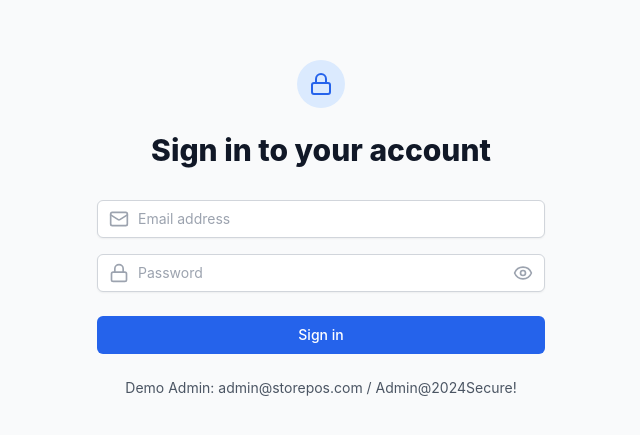
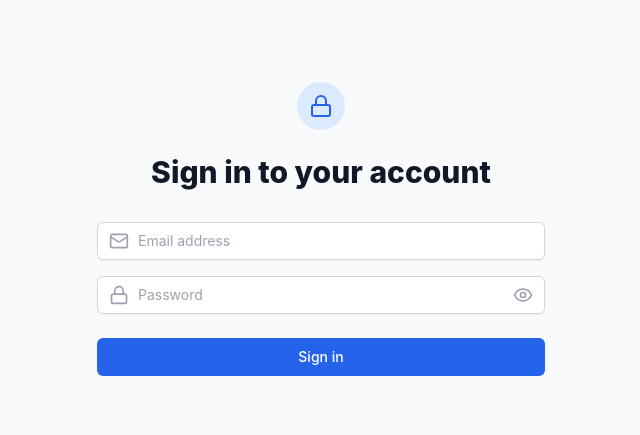
Before and after one commit to ardijancuri/store-pos-app, a React (Vite) app in the folder client/: page /login in a window 1280 px wide. Shown: the part 171-606 px from the top of the page, without its empty margins (319-959 px from the left). Built offline with nearby package versions, Linux system fonts and the light colour scheme.

Commit message:
Remove demo admin credentials from Login page for improved security and cleaner UI.

```diff
--- a/client/src/pages/Login.js
+++ b/client/src/pages/Login.js
@@ -119,12 +119,6 @@ const Login = () => {
               )}
             </button>
           </div>
-
-          <div className="text-center">
-            <p className="text-sm text-gray-600">
-              Demo Admin: admin@storepos.com / Admin@2024Secure!
-            </p>
-          </div>
         </form>
       </div>
     </div>
```
